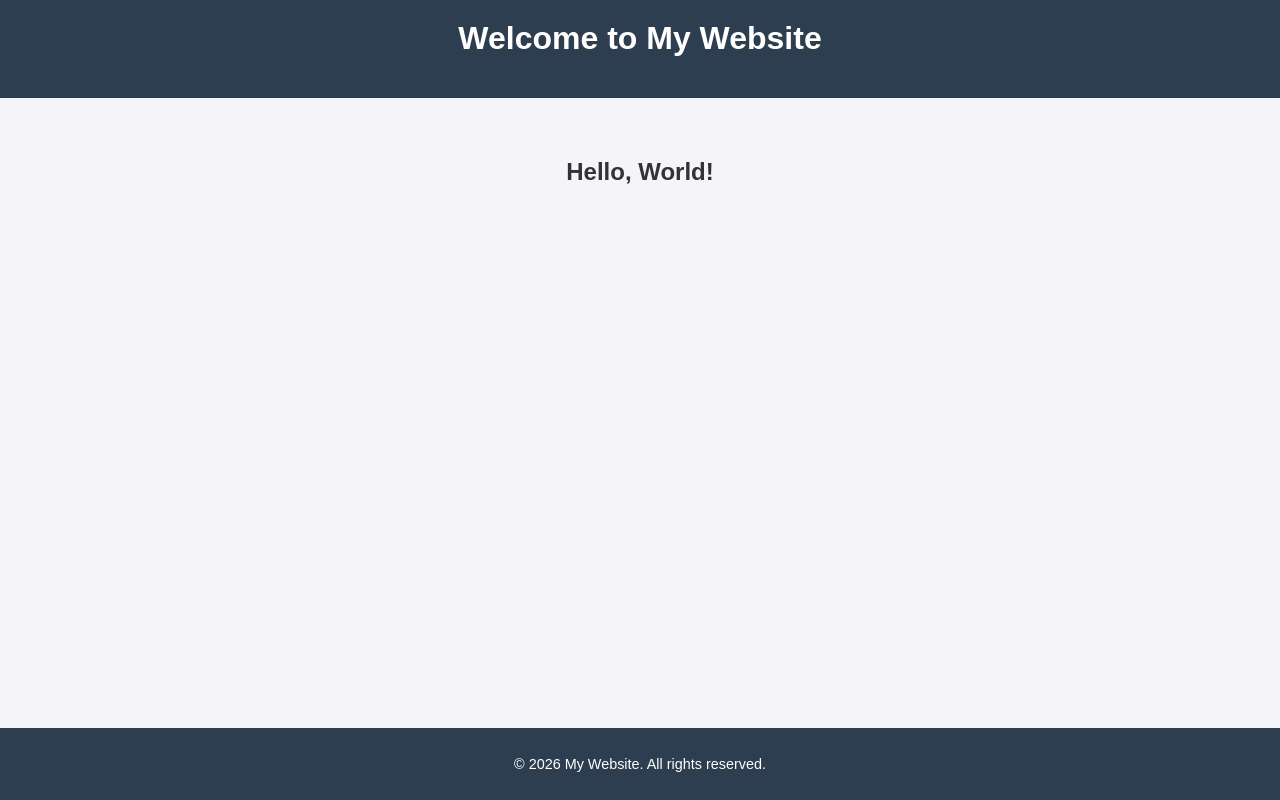
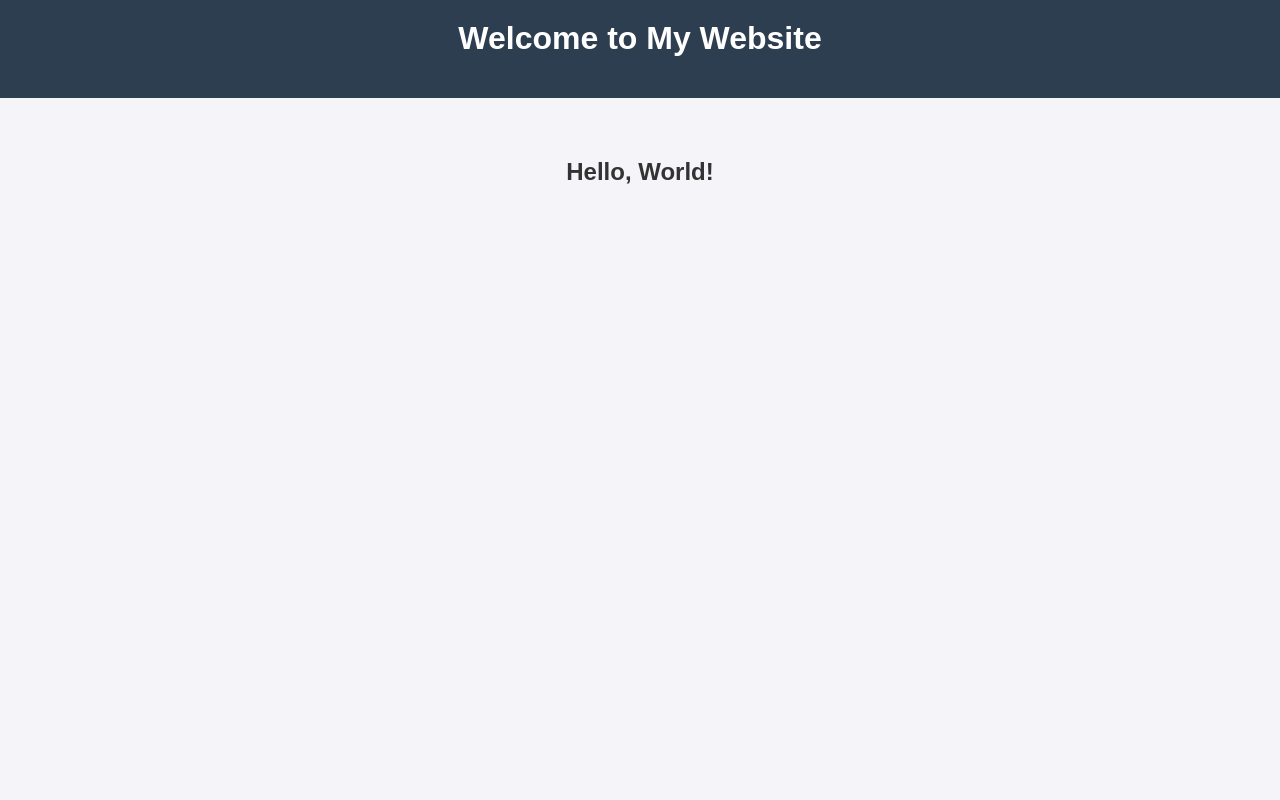
Before and after one commit to rohitkolekar840-a11y/node-app, a website: page index.html in a window 1280 px wide. Drawn offline with Linux system fonts and the light colour scheme.

Commit message:
update index.file

```diff
--- a/index.html
+++ b/index.html
@@ -53,9 +53,6 @@
         <h2>Hello, World!</h2>
     </main>
 
-    <footer>
-        <p>&copy; 2026 My Website. All rights reserved.</p>
-    </footer>
 
 </body>
 </html>
```
